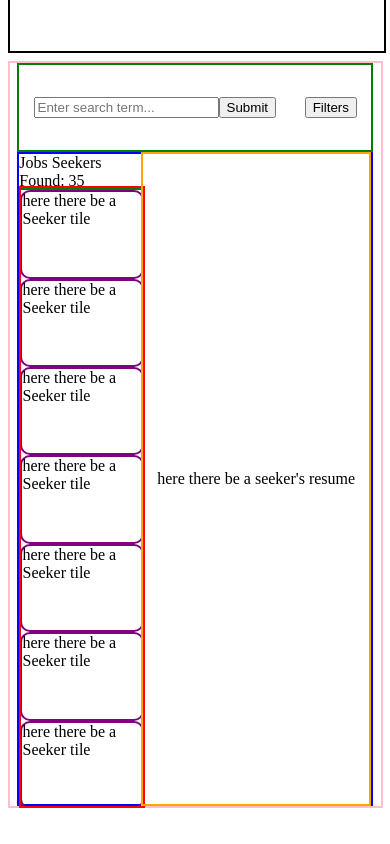
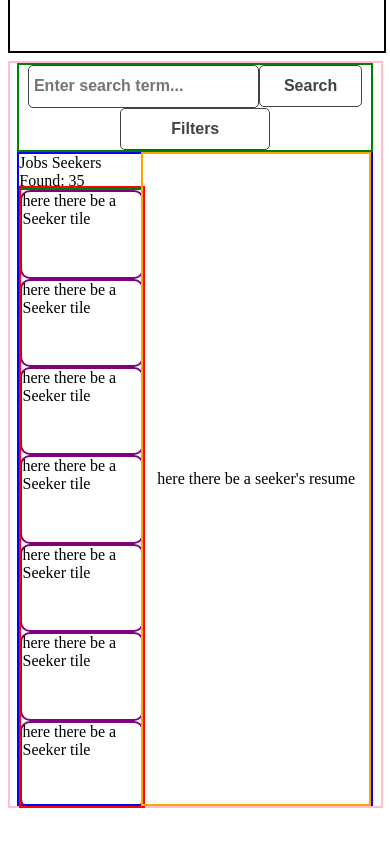
Before and after one commit to kevin-the-engi/JobSite, a React app: page / in a window 390 px wide. Built offline with nearby package versions, Linux system fonts and the light colour scheme; the HTML template or start-up script is replaced by a standard one.

Commit message:
Styling for buttons and mobile reponse

```diff
--- a/client/src/components/Filters.jsx
+++ b/client/src/components/Filters.jsx
@@ -2,6 +2,12 @@ import React from 'react';
 import styled from 'styled-components';
 
 import FiltersModal from './FiltersModal.jsx';
+
+const Wrapper = styled.div`
+  width: max(20vw, 300px);
+  display: flex;
+  justify-content: center;
+`;
 
 const ModalBackground = styled.div`
   position: fixed;
@@ -11,6 +17,19 @@ const ModalBackground = styled.div`
   height: 100%;
   z-index: 4;
   background-color: #42424275;
+`;
+
+const Button = styled.button`
+  width: max(10vw, 150px);
+  align-items: center;
+  font-size: 1rem;
+  font-weight: bold;
+  height: 5vh;
+  padding: 0 1.25vw;
+  background: none;
+  border: 1px solid #424242;
+  border-radius: 5px;
+  color: #424242;
 `;
 
 class Filters extends React.Component {
@@ -34,15 +53,15 @@ class Filters extends React.Component {
     const { show } = this.state;
 
     return (
-      <div>
-        <button onClick={this.toggleModal}>Filters</button>
+      <Wrapper>
+        <Button type="button" onClick={this.toggleModal}>Filters</Button>
         {show
           ? (
             <ModalBackground onMouseDown={this.toggleModal}>
               <FiltersModal toggleModal={this.toggleModal} />
             </ModalBackground>
           ) : null}
-      </div>
+      </Wrapper>
     );
   }
 }
--- a/client/src/components/FiltersModal.jsx
+++ b/client/src/components/FiltersModal.jsx
@@ -7,22 +7,38 @@ const Wrapper = styled.div`
   position: fixed;
   display: table;
   background: #fff;
-  padding: 2vh 2vw;
+  padding: 2vh 2vw 1vh 2vw;
   border-radius: 10px;
-  top: 50%;
+  top: 25%;
   left: 50%;
   transform: translate(-50%, -50%);
   z-index: 5;
-  max-width: 70vw;
+  max-width: 90vw;
   max-height: 95vh;
   overflow: hidden;
   box-shadow: 0 19px 38px rgba(0,0,0,0.30), 0 15px 12px rgba(0,0,0,0.22);
+
+  @media (min-width: 768px) {
+    width: 50vw;
+  }
 `;
 
 const Options = styled.div`
-  display: block;
   max-height: 95vh;
-  width: 60vw;
+`;
+
+const Form = styled.form`
+  display: flex;
+  flex-direction: column;
+  align-items: center;
+  max-height: 95vh;
+`;
+
+const RangeLabel = styled.label`
+  display: flex;
+  flex-direction: column;
+  align-items: center;
+  width: 100%;
 `;
 
 const Legend = styled.legend`
@@ -30,7 +46,30 @@ const Legend = styled.legend`
 `;
 
 const FieldSet = styled.fieldset`
+  display: flex;
+  flex-wrap: wrap;
+  align-items: center;
+  justify-content: space-evenly;
   border-radius: 5px;
+  margin: 1vh 0;
+  width: 95%;
+
+  @media (min-width: 768px) {
+    flex-wrap: none;
+    justify-content: space-between;
+  }
+`;
+
+const Figures = styled.div`
+  display: flex;
+  justify-content: space-between;
+  width: 100%;
+`;
+
+const Figure = styled.div`
+  flex-basis: 1;
+  text-align: center;
+  width: 2.5vw;
 `;
 
 const Radio = styled.input`
@@ -66,8 +105,8 @@ const Radio = styled.input`
 const Range = styled.input`
 /*Chrome*/
   -webkit-appearance: none;
-  overflow-x: hidden;
-  width: 90%;
+  overflow: hidden;
+  width: 100%;
   background-color: #e0e0e0;
 
   ::-webkit-slider-runnable-track {
@@ -80,7 +119,7 @@ const Range = styled.input`
     width: 10px;
     -webkit-appearance: none;
     height: 20px;
-    // cursor: ew-resize;
+    cursor: ew-resize;
     background: #424242;
     box-shadow: -600px 0 0 600px #5fa317;
   }
@@ -99,6 +138,19 @@ const Range = styled.input`
     background-color: #5fa317;
   }
 }
+`;
+
+const Button = styled.button`
+  width: max(10vw, 150px);
+  align-items: center;
+  font-size: 1rem;
+  font-weight: bold;
+  height: 5vh;
+  padding: 0 1.25vw;
+  background: none;
+  border: 1px solid #424242;
+  border-radius: 5px;
+  color: #424242;
 `;
 
 class FiltersModal extends React.Component {
@@ -140,7 +192,7 @@ class FiltersModal extends React.Component {
     return ReactDOM.createPortal(
       <Wrapper onMouseDown={(event) => event.stopPropagation()}>
         <Options>
-          <form onSubmit={this.handleSubmit}>
+          <Form onSubmit={this.handleSubmit}>
             <FieldSet onChange={this.handleChange}>
               <Legend>Years of Experience</Legend>
               <label htmlFor="yearsExperience">
@@ -163,8 +215,8 @@ class FiltersModal extends React.Component {
             <FieldSet onChange={this.handleChange}>
               <Legend>Level of Education</Legend>
               <label htmlFor="educationLevel">
-                <Radio type="radio" name="educationLevel" id="highSchoolDiploma" />
-                High School Diploma
+                <Radio type="radio" name="educationLevel" id="diploma" />
+                Diploma
               </label>
               <label htmlFor="educationLevel">
                 <Radio type="radio" name="educationLevel" id="associates" />
@@ -189,14 +241,13 @@ class FiltersModal extends React.Component {
             </FieldSet>
             <FieldSet>
               <Legend>Desired Salary</Legend>
-              <label htmlFor="desiredSalary">
-                $0
+              <RangeLabel htmlFor="desiredSalary">
+                <Figures><Figure>0k</Figure><Figure>10</Figure><Figure>20</Figure><Figure>30</Figure><Figure>40</Figure><Figure>50</Figure><Figure>60</Figure><Figure>70</Figure><Figure>80</Figure><Figure>90</Figure><Figure>100</Figure><Figure>110</Figure><Figure>120k+</Figure></Figures>
                 <Range id="desiredSalary" type="range" min={min} max={max} value={desiredSalary} step="10000" onChange={this.handleChange} />
-                $120k+
-              </label>
+              </RangeLabel>
             </FieldSet>
-            <input type="submit" value="Filter Results" />
-          </form>
+            <Button type="submit" value="Filter Results">Filter Results</Button>
+          </Form>
         </Options>
       </Wrapper>,
       document.getElementById('modal-root') || document.createElement('div'), // for testing purposes
--- a/client/src/components/FindJobSeekersPortal.jsx
+++ b/client/src/components/FindJobSeekersPortal.jsx
@@ -21,10 +21,14 @@ const SearchWrapper = styled.div`
   width: 95%;
   height: 10vh;
   display: flex;
-  flex-direction: row;
+  flex-direction: column;
   align-items: center;
-  justify-content: space-around;
+  justify-content: center;
   border: 2px solid green;
+
+  @media (min-width: 768px) {
+    flex-direction: row;
+  }
 `;
 
 const SeekerResultsPortalWrapper = styled.div`
--- a/client/src/components/ListingDetail.jsx
+++ b/client/src/components/ListingDetail.jsx
@@ -11,8 +11,8 @@ const ListDetailWrapper = styled.div`
   border: 2px solid orange;
 `;
 
-const ListingDetail = (props) => (
+const ListingDetailDiv = (props) => (
   <ListDetailWrapper>here there be a seeker&apos;s resume </ListDetailWrapper>
 );
 
-export default ListingDetail;
+export default ListingDetailDiv;
--- a/client/src/components/Searchbar.jsx
+++ b/client/src/components/Searchbar.jsx
@@ -1,4 +1,41 @@
 import React from 'react';
+import styled from 'styled-components';
+
+const Form = styled.form`
+  width: 95%;
+  display: flex;
+  justify-content: center;
+  align-items: center;
+
+  @media (min-width: 768px) {
+    width: 40%;
+    flex-direction: row;
+  }
+`;
+
+const Input = styled.input`
+  width: max(30vw, 250px);
+  font-size: 1rem;
+  font-weight: bold;
+  height: 4.8vh;
+  padding: 0 1.25vw;
+  background: none;
+  border: 1px solid #424242;
+  border-radius: 5px;
+  color: #424242;
+`;
+
+const Button = styled.button`
+  width: max(10vw, 150px);
+  font-size: 1rem;
+  font-weight: bold;
+  height: 5vh;
+  padding: 0 1.25vw;
+  background: none;
+  border: 1px solid #424242;
+  border-radius: 5px;
+  color: #424242;
+`;
 
 class SearchBar extends React.Component {
   constructor(props) {
@@ -29,16 +66,16 @@ class SearchBar extends React.Component {
     const { search } = this.state;
 
     return (
-      <form id="search" onSubmit={this.handleSubmit}>
-        <input
+      <Form id="search" onSubmit={this.handleSubmit}>
+        <Input
           onChange={this.handleChange}
           type="text"
           name="search"
           value={search}
           placeholder="Enter search term..."
         />
-        <input type="submit" value="Submit" />
-      </form>
+        <Button type="submit" value="Search">Search</Button>
+      </Form>
     );
   }
 }
```
